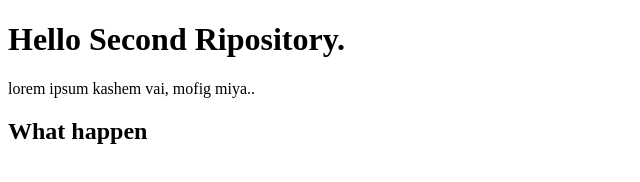
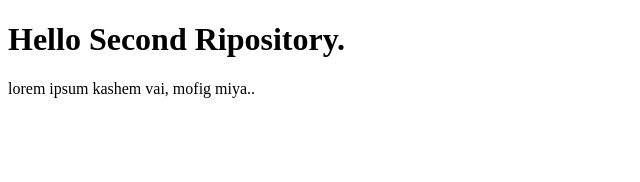
Before and after one commit to Noman-khan-01/second-ripo, a plain HTML site: page index.html in a window 1280 px wide. Shown: the whole page, without its empty margins (0-640 px from the left). Drawn offline with Linux system fonts and the light colour scheme.

Commit message:
delete last commit

```diff
--- a/index.html
+++ b/index.html
@@ -9,6 +9,6 @@
 <body>
     <h1>Hello Second Ripository.</h1>
     <p>lorem ipsum kashem vai, mofig miya..</p>
-    <h2>What happen</h2>
+
 </body>
 </html>
```
